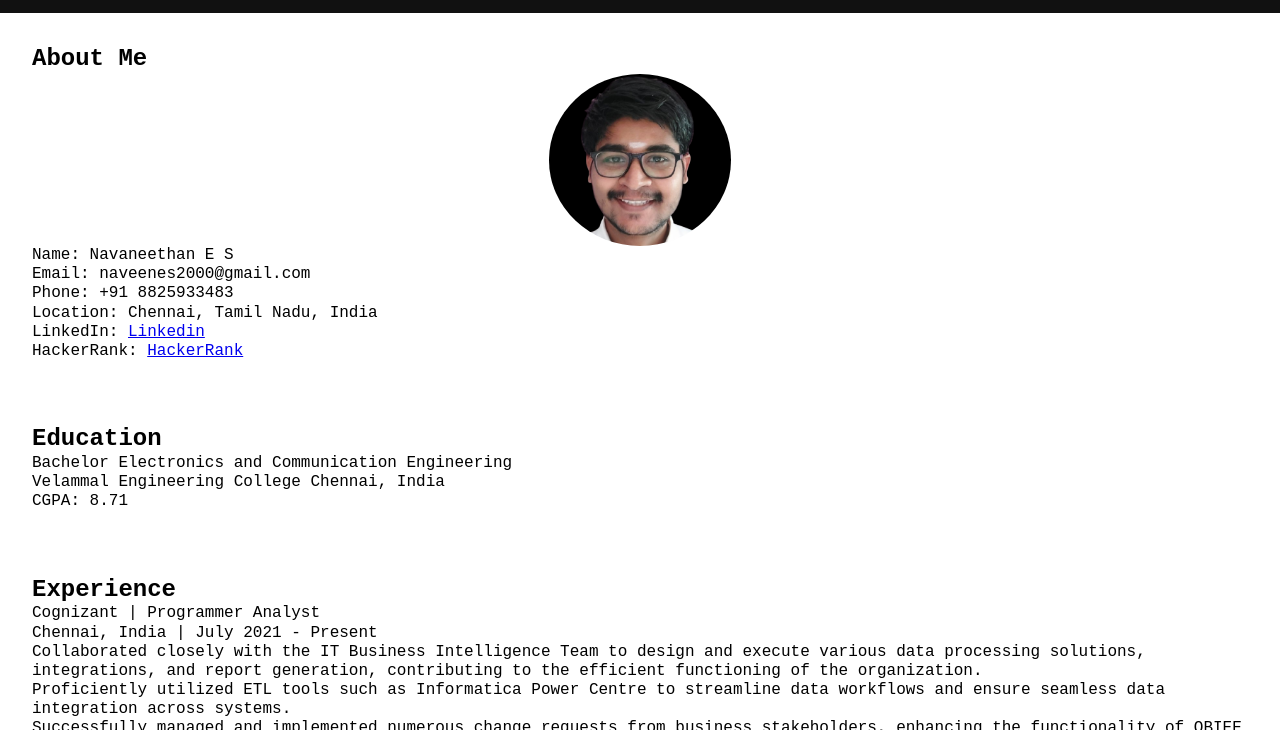
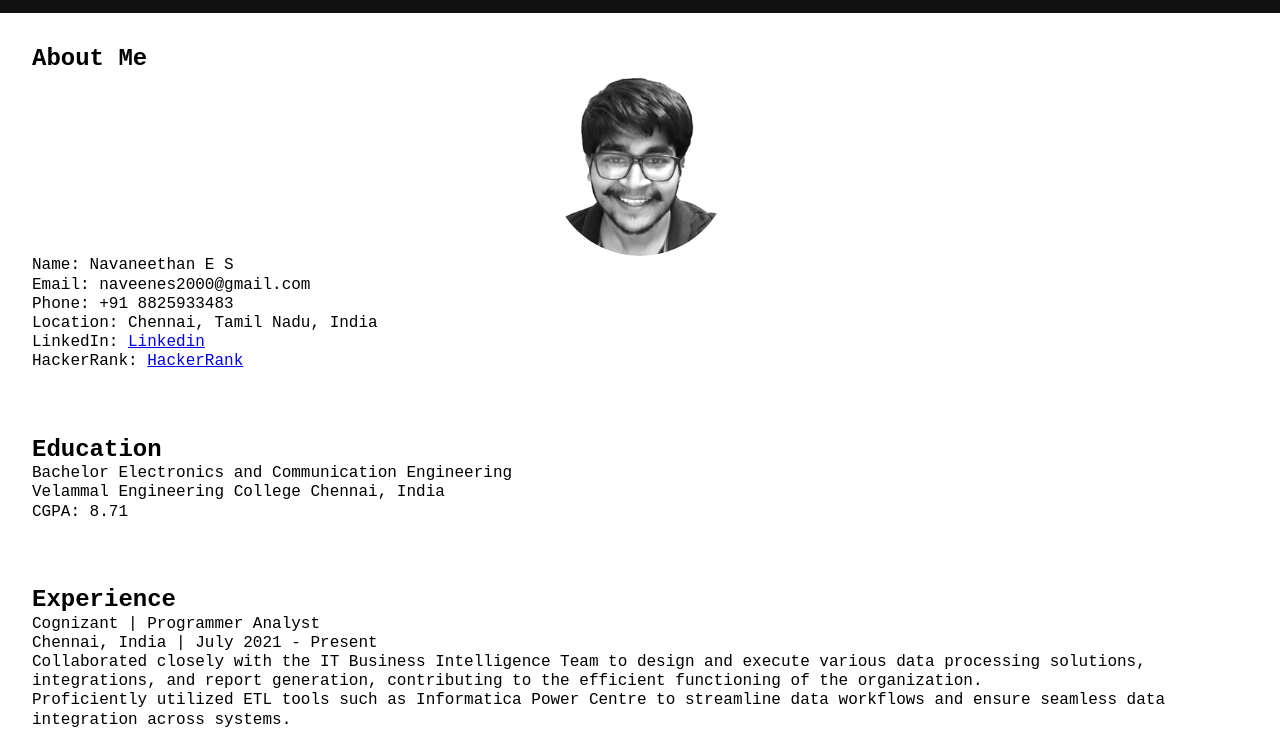
Before and after one commit to NavaneethanES/job_portfolio, a plain HTML site: page index.html in a window 1280 px wide. Shown: the part 70-800 px from the top of the page. Drawn offline with Linux system fonts and the light colour scheme.

Commit message:
Update index.html
added new profile pic name picofme (3).png

```diff
--- a/index.html
+++ b/index.html
@@ -23,7 +23,7 @@
     </header>
     <section id="about">
         <h2>About Me</h2>
-        <img src="photo2.png" alt="Navaneethan E S">
+        <img src="picofme (3).png" alt="Navaneethan E S">
         <p>Name: Navaneethan E S</p>
         <p>Email: naveenes2000@gmail.com</p>
         <p>Phone: +91 8825933483</p>
```
